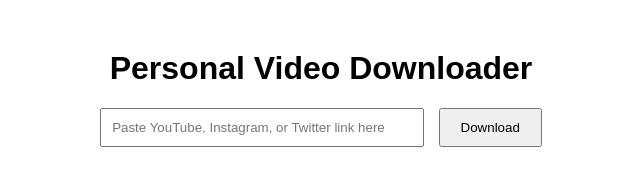
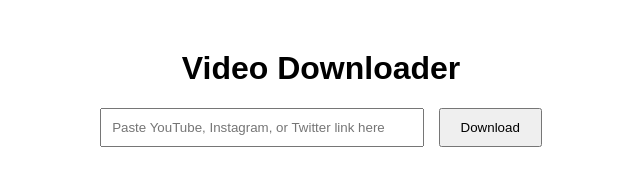
Before and after one commit to dharunvm2000/video-downloader, a plain HTML site: page index.html in a window 1280 px wide. Shown: the whole page, without its empty margins (319-959 px from the left). Drawn offline with Linux system fonts and the light colour scheme.

Commit message:
Update index.html

```diff
--- a/index.html
+++ b/index.html
@@ -20,7 +20,7 @@
     </style>
 </head>
 <body>
-    <h1>Personal Video Downloader</h1>
+    <h1>Video Downloader</h1>
     <input type="text" id="videoUrl" placeholder="Paste YouTube, Instagram, or Twitter link here">
     <button onclick="downloadVideo()">Download</button>
 
```
